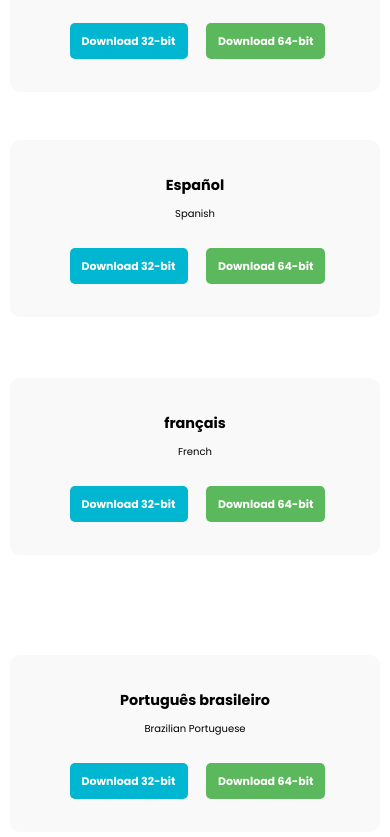
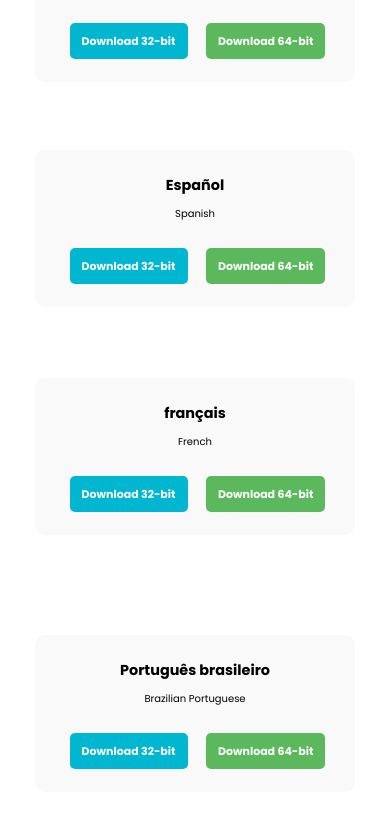
Before and after one commit to Sanjay17u/HTML-CSS-Web-Page-Design, a plain HTML site: page index.html in a window 390 px wide. Shown: the part 1085-1922 px from the top of the page. Drawn offline with Linux system fonts and the light colour scheme.

Commit message:
Responsiveness--Improved

```diff
--- a/MQ-CSS/mobile--sm.css
+++ b/MQ-CSS/mobile--sm.css
@@ -314,7 +314,7 @@
             border-radius: 10px;
             text-align: center;
             font-weight: 700;
-            padding: 70px 65px;
+            padding: 60px 40px;
         }
 
 
@@ -1005,7 +1005,7 @@
             border-radius: 10px;
             text-align: center;
             font-weight: 700;
-            padding: 70px 65px;
+            padding: 60px 40px;
         }
 
 
```
